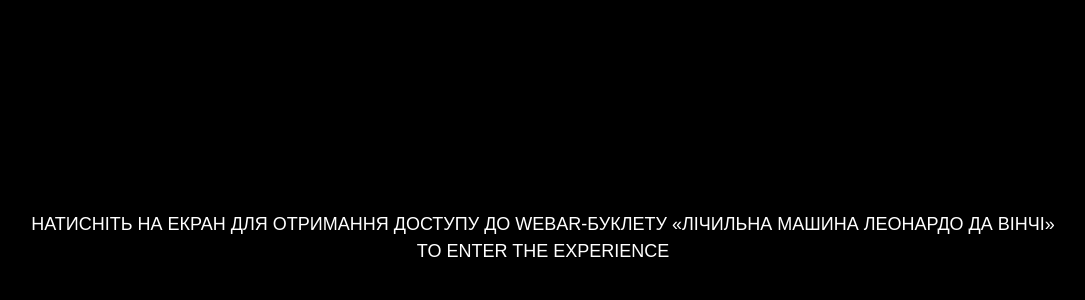
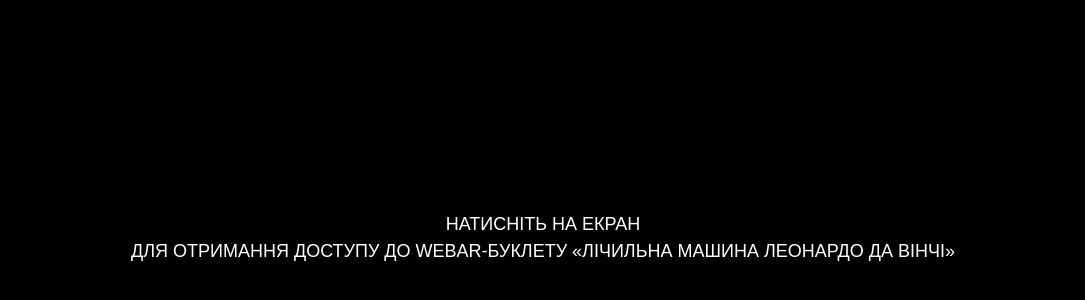
Before and after one commit to UndetectedMax/MyFirstProject, a plain HTML site: page index.html in a window 1280 px wide. Shown: the part 162-462 px from the top of the page, without its empty margins (97-1182 px from the left). Drawn offline with nearby package versions, Linux system fonts and the light colour scheme.

Commit message:
Changed by GitHub

```diff
--- a/index.html
+++ b/index.html
@@ -26,9 +26,9 @@
                 text-transform: uppercase; font-family: Arial, Helvetica, sans-serif; font-weight: 400; line-height: 1.5em; font-size: large; white-space: nowrap;
                 user-select: none; pointer-events: none;
             ">
-           Натисніть на екран для отримання доступу до WebAR-буклету «Лічильна машина Леонардо Да Вінчі»
+           Натисніть на екран
             <br>
-            to enter the experience
+            для отримання доступу до WebAR-буклету «Лічильна машина Леонардо Да Вінчі»
         </div>
     </div>
 
```
